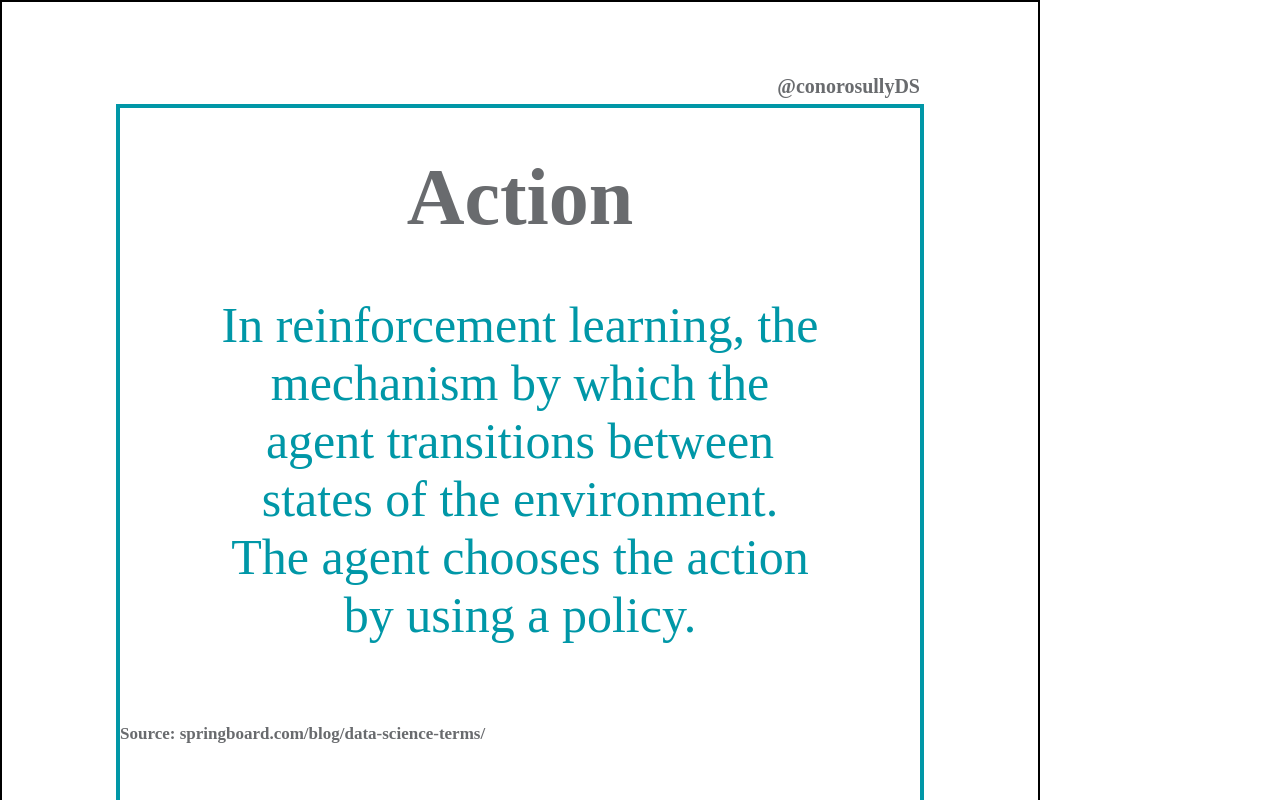
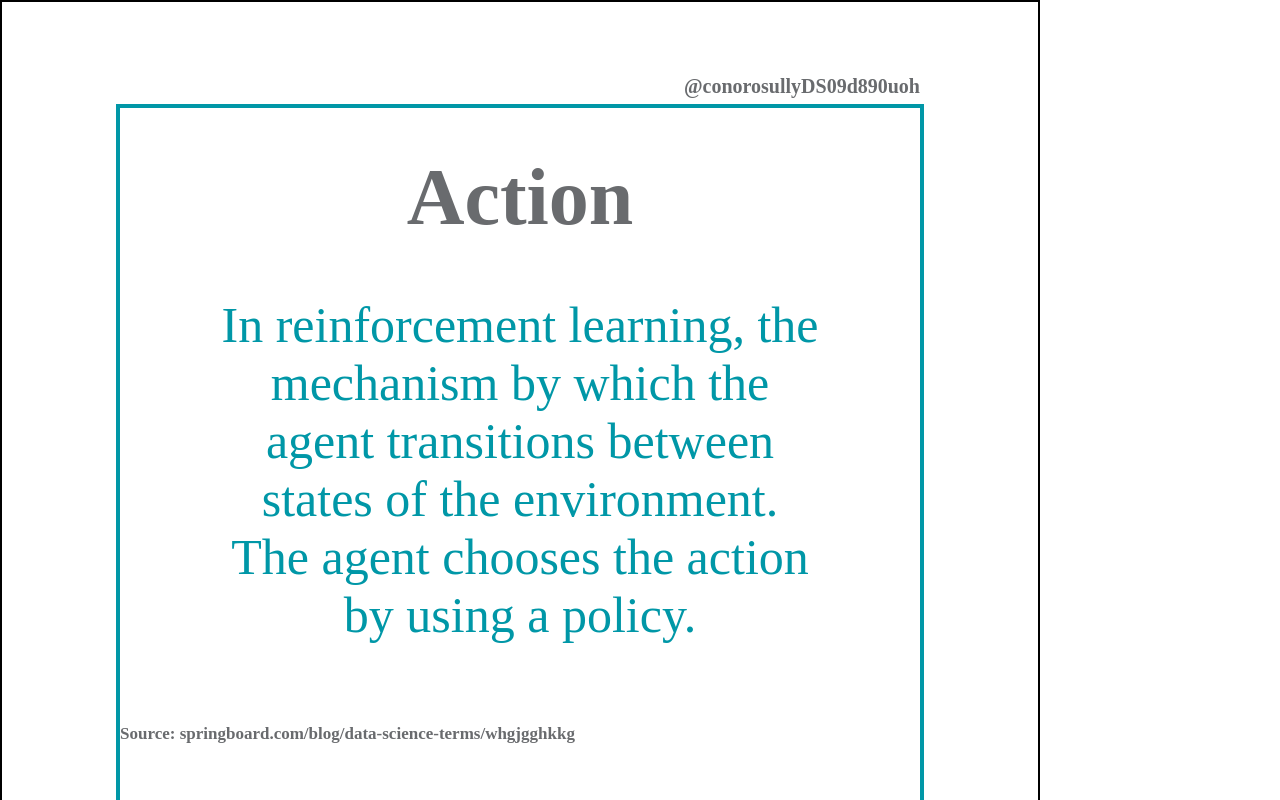
Before and after one commit to Outige/definition-generator, a plain HTML site: page test.html in a window 1280 px wide. Shown: the top 800 px of the page. Drawn offline with Linux system fonts and the light colour scheme.

```diff
--- a/test.html
+++ b/test.html
@@ -9,7 +9,7 @@
 <body>
     <div class="container">
         <div id="inner-container">
-            <h6>@conorosullyDS</h6>
+            <h6>@conorosullyDS09d890uoh</h6>
             <div class="inner-inner">
                 <h1 class="title">Action</h1>
                 <p>
@@ -18,7 +18,7 @@
                     The agent chooses the action by using a policy.
                 </p>
             </div>
-            <h5>Source: springboard.com/blog/data-science-terms/</h5>
+            <h5>Source: springboard.com/blog/data-science-terms/whgjgghkkg</h5>
         </div>
     </div>
 </body>
```
Also changed, not shown: out.jpg (deleted), 1 other file.
